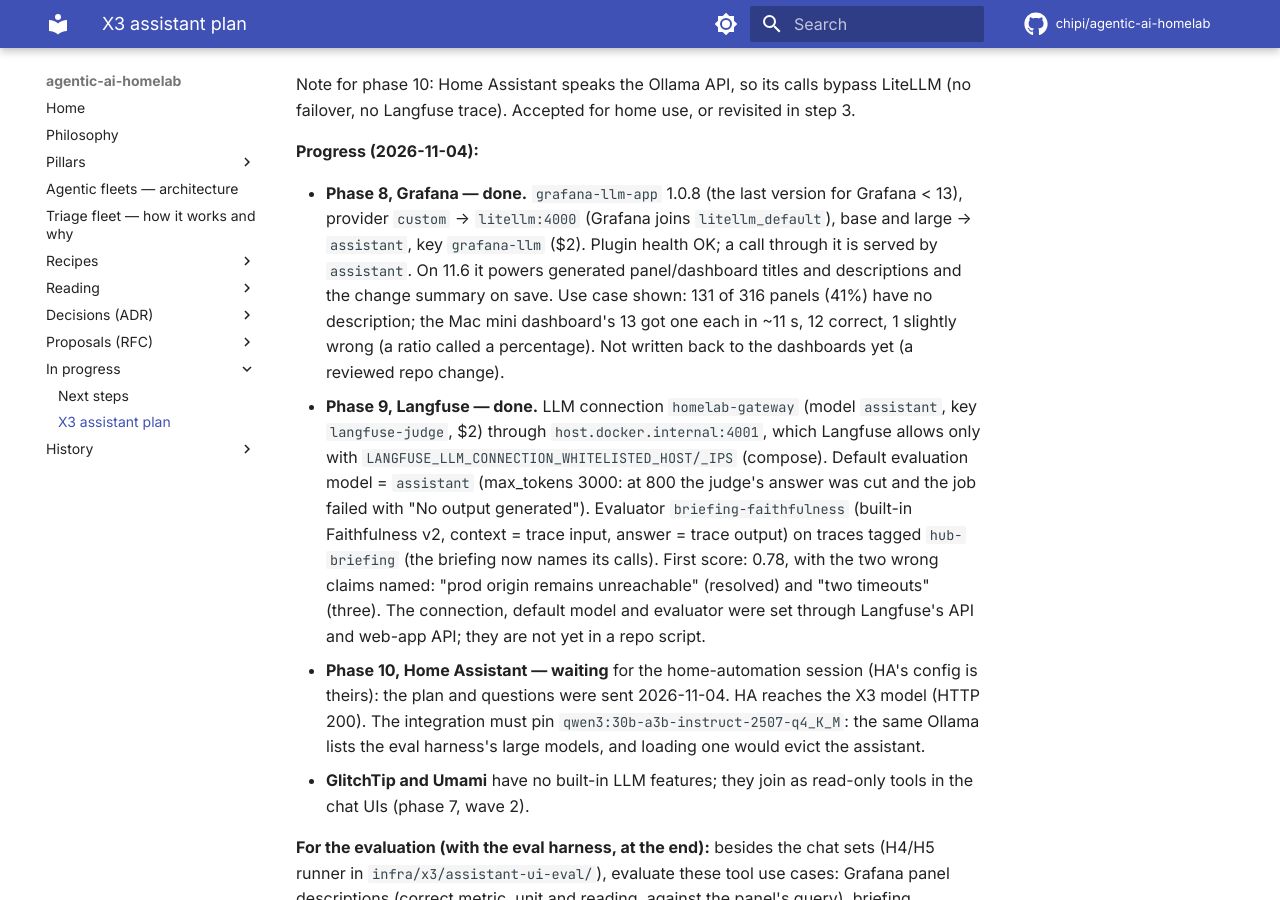
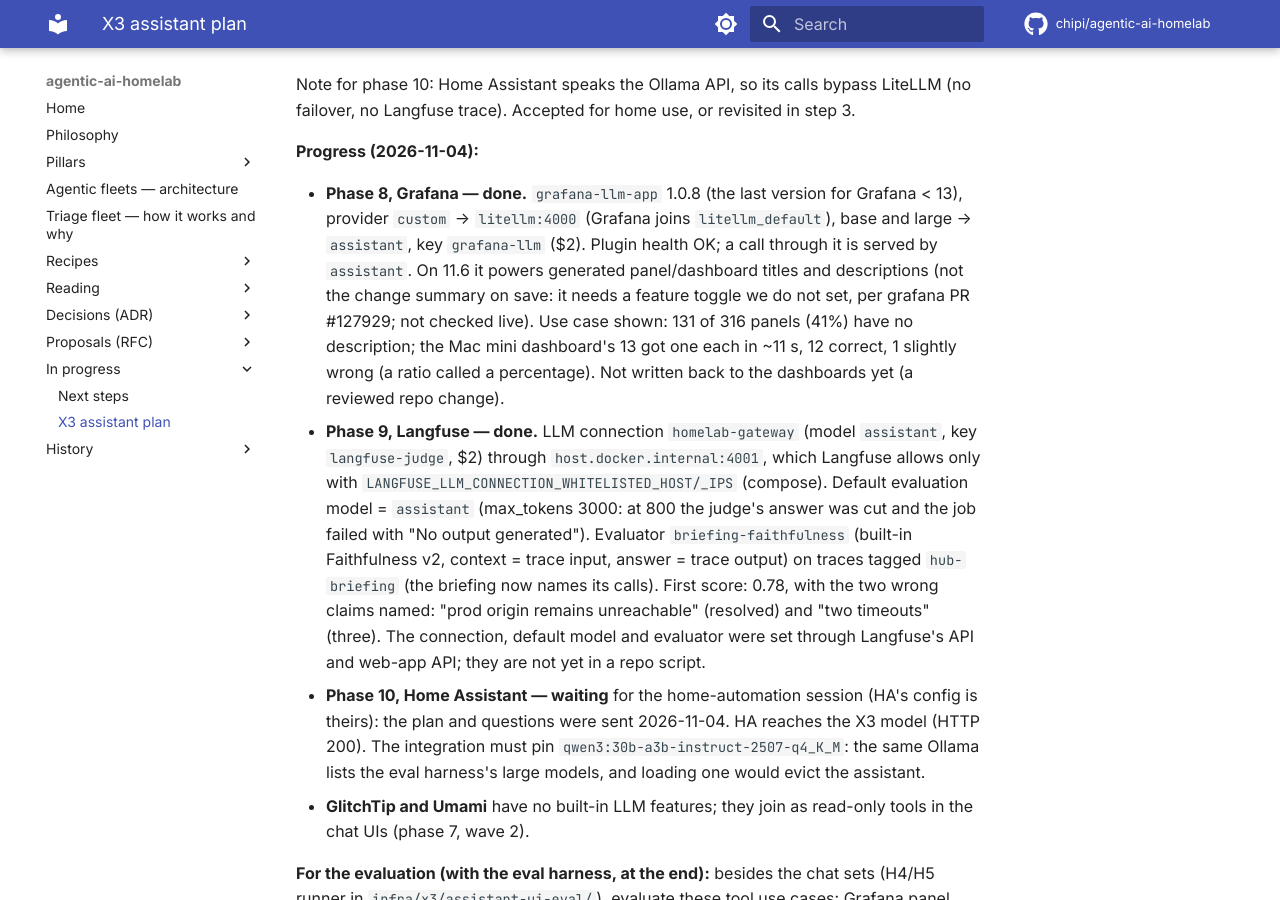
Before and after one commit to chipi/agentic-ai-homelab, an MkDocs documentation site: the page built from docs/wip/x3-assistant-v1-plan.md, in a window 1280 px wide and 900 px high, scrolled down 6903 px. Built offline with MkDocs 1.6.1 and Material for MkDocs 9.7.7, drawn with Linux system fonts in a browser that asks for light colours; comment, search, counter and statistics services are not loaded.

Commit message:
docs(grafana): the LLM app does not drive "change summary on save" here (correction of 06a948e)
06a948e and the plan said the plugin powers the change summary on save on 11.6. Per grafana PR #127929
that button needs the aiGeneratedDashboardChanges feature toggle, which we do not set (and it was removed
in 13.2). Not checked on the live instance. Titles and descriptions stand (shown on real panels).

Co-Authored-By: Claude Opus 5.5 <noreply@anthropic.com>
Claude-Session: https://claude.ai/code/session_01DJqN6uERmW8gsoZAtCcsfS

```diff
--- a/docs/wip/x3-assistant-v1-plan.md
+++ b/docs/wip/x3-assistant-v1-plan.md
@@ -207,7 +207,8 @@ no Langfuse trace). Accepted for home use, or revisited in step 3.
 - **Phase 8, Grafana — done.** `grafana-llm-app` 1.0.8 (the last version for Grafana < 13), provider
   `custom` → `litellm:4000` (Grafana joins `litellm_default`), base and large → `assistant`, key
   `grafana-llm` ($2). Plugin health OK; a call through it is served by `assistant`. On 11.6 it powers
-  generated panel/dashboard titles and descriptions and the change summary on save. Use case shown:
+  generated panel/dashboard titles and descriptions (not the change summary on save: it needs a
+  feature toggle we do not set, per grafana PR #127929; not checked live). Use case shown:
   131 of 316 panels (41%) have no description; the Mac mini dashboard's 13 got one each in ~11 s,
   12 correct, 1 slightly wrong (a ratio called a percentage). Not written back to the dashboards yet
   (a reviewed repo change).
```
Also changed, not shown: 1 other file.
